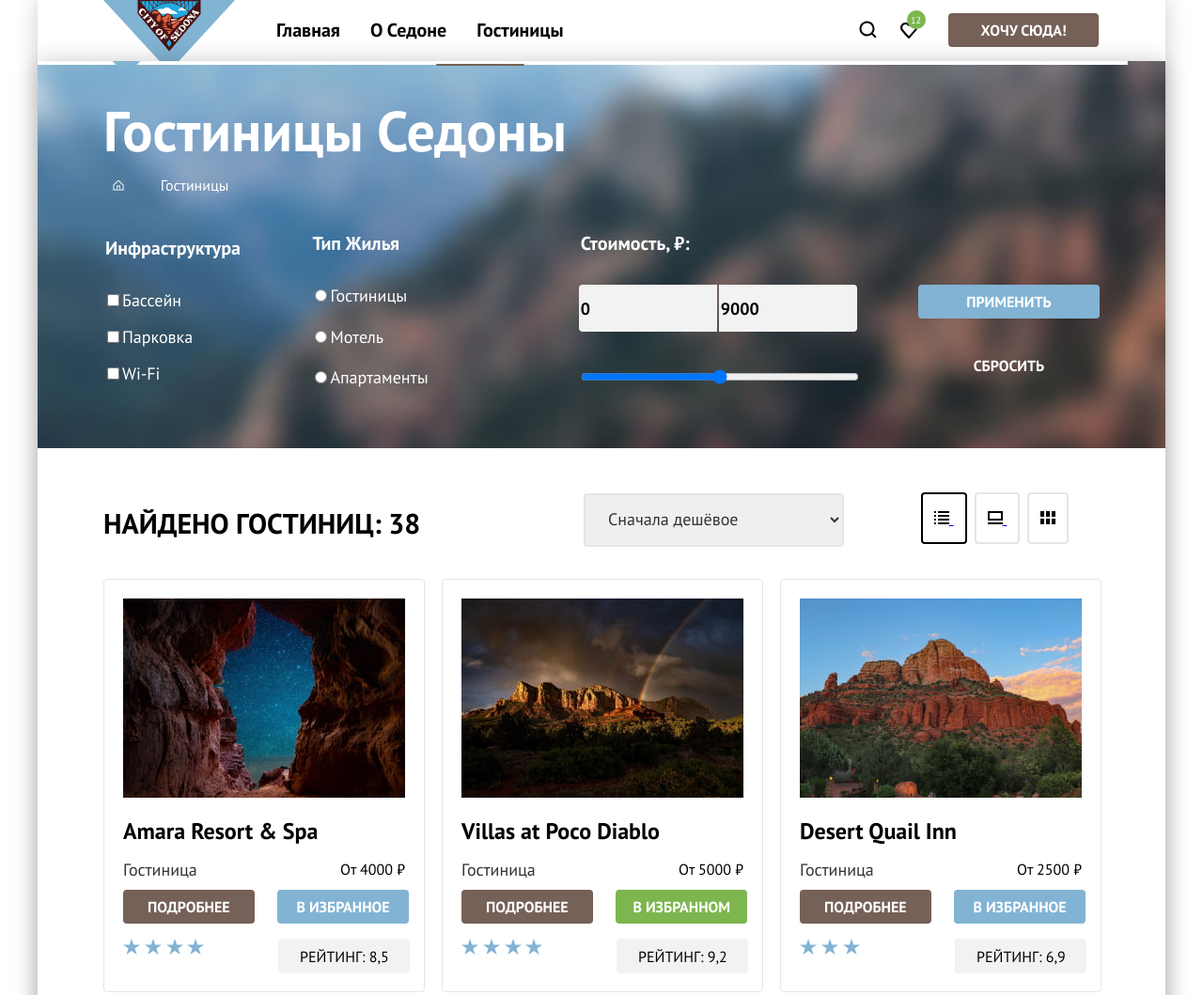
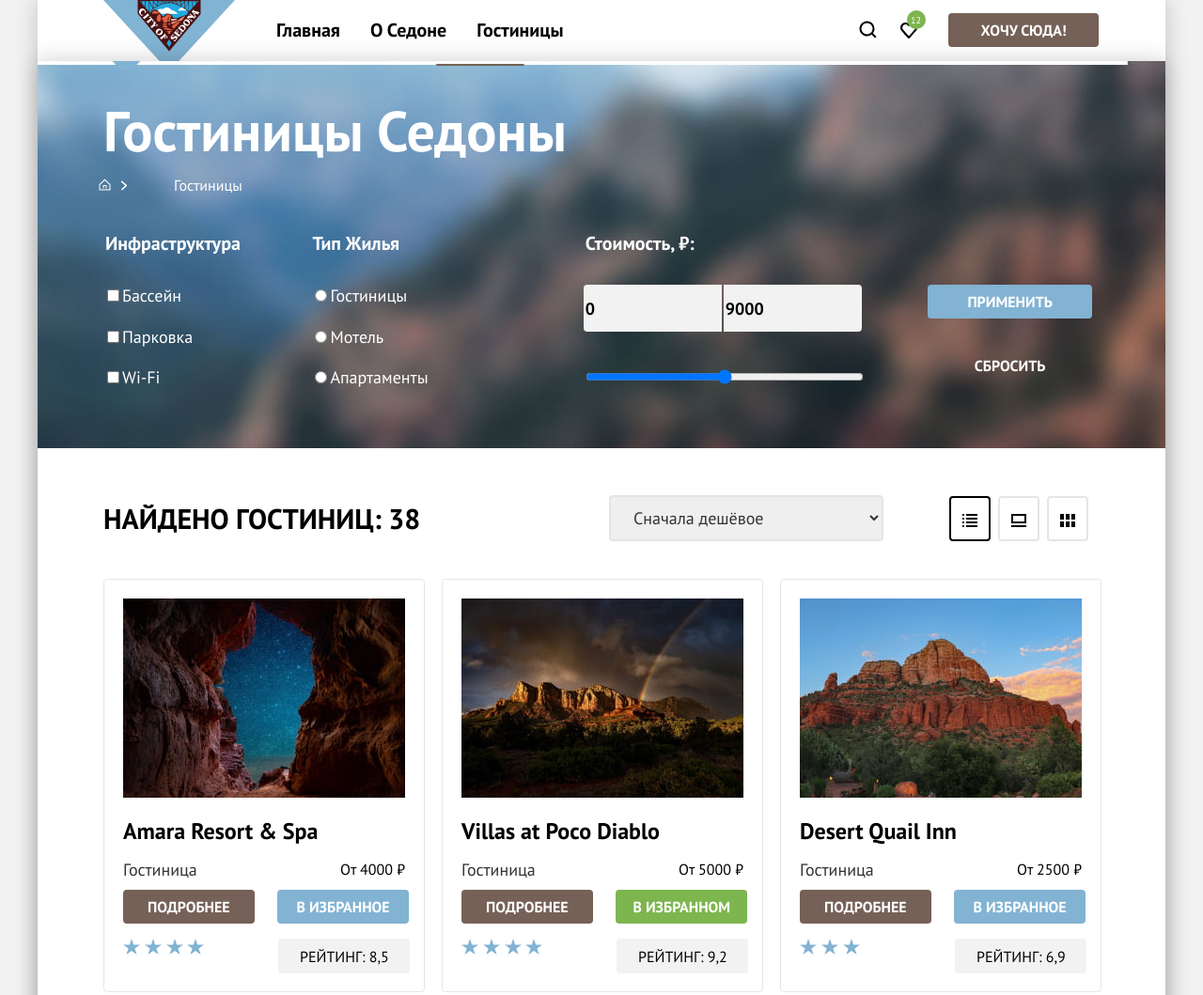
Before and after one commit to htmlacademy-htmlcss/1894105-sedona-35, a plain HTML site: page catalog.html in a window 1280 px wide. Shown: the top 1059 px of the page at 94% size. Drawn offline with Linux system fonts and the light colour scheme.

Commit message:
Правка кода

```diff
--- a/catalog.html
+++ b/catalog.html
@@ -64,8 +64,13 @@
       <!--Information-->
       <ul class="main-catalog-information">
         <li class="catalog-information-item">
-          <a class="catalog-information-link home" href="index.html ">
-            <img src="img-catalog/Vector-home.svg" alt="главная" width="12px" height="12px">
+          <a class="home " href="index.html ">
+            <svg aria-hidden="true" focusable="false" width="13" height="13" viewBox="0 0 13 13" fill="none" xmlns="http://www.w3.org/2000/svg"><path d="m6.5.5-6 5.8v6.2h12V6.3L6.5.5Zm5 11h-10V6.7l5-4.8 5 4.8v4.8Z" fill="#fff"/><path d="M4.5 10.5h1V8h2v2.5h1V7h-4v3.5Z" fill="#fff"/></svg>
+          </a>
+      </li>
+      <li>
+        <a class="Vector" href="index.html ">
+          <svg aria-hidden="true" focusable="false" width="8" height="11" viewBox="0 0 8 11" fill="none" xmlns="http://www.w3.org/2000/svg"><path d="M7 5 2.1.7C1.9.5 1.4.5 1 .7c-.3.3-.2.8 0 1l4.2 3.8-4 3.7c-.3.3-.3.8 0 1 0 .1.3.3.5.3l.5-.3L6.9 6c.4-.3.4-.8 0-1Z" fill="#fff"/></svg>
         </a>
       </li>
       <li class="catalog-information-item">
@@ -130,9 +135,9 @@
         <fieldset class="price price-1">
           <legend class="Infrastructure-title-cost">Стоимость, ₽:</legend>
 
-          <input class="min-price" type="number"  name="min-price" value="0" placeholder="от">
+          <input class="min-price" type="number"  name="min-price" value="0" id="mini" >
 
-          <input class="max-price" type="number"  name="max-price" value="9000"  placeholder="до">
+          <input class="max-price" type="number"  name="max-price" value="9000" id="many" >
 
 
           <input class="price-range" type="range">
@@ -141,8 +146,9 @@
         <button class="button-blue-catalog" type="submit">Применить</button>
         <button class="button-transparent" type="reset">Сбросить</button>
         </div>
+      </form>
       </section>
-      </form>
+
 
     <section class="block-3">
       <section class="block-4">
@@ -302,7 +308,7 @@
     <footer class="footer-list" data-test="footer">
       <div class="page-footer-container">
           <h2 class="visually-hidden">Контакты</h2>
-
+          <section class="net-contact">
             <ul class="contact-list">
               <li class= "footer-navigation">
                 <a href="https://vk.com/htmlacademy" class="nav vk" >
@@ -320,20 +326,17 @@
 
               <li class= "footer-navigation">
                 <a href="https://www.youtube.com/user/htmlacademyru" class="nav">
-                <svg aria-hidden="true" focusable="false" width="23" height="18" viewBox="0 0 23 18" fill="none" xmlns="http://www.w3.org/2000/svg"><path d="M19.1.5H3.68C1.81.5.5 2.1.5 3.9V14c0 1.9 1.31 3.5 3.17 3.5h15.66c1.64 0 3.17-1.6 3.17-3.4V3.9C22.28 2.1 20.97.5 19.1.5ZM8.17 13.04V4.96L15.5 9l-7.34 4.04Z" fill="#83B3D3"/></svg>
+                  <svg aria-hidden="true" focusable="false"  width="23" height="18" viewBox="0 0 23 18" fill="none" xmlns="http://www.w3.org/2000/svg"><path d="M19.1.5H3.68C1.81.5.5 2.1.5 3.9V14c0 1.9 1.31 3.5 3.17 3.5h15.66c1.64 0 3.17-1.6 3.17-3.4V3.9C22.28 2.1 20.97.5 19.1.5ZM8.17 13.04V4.96L15.5 9l-7.34 4.04Z" fill="#83B3D3"/></svg>
                   <span class="visually-hidden"> YouTube</span></a>
                 </a>
               </li>
             </ul>
-          <section>
+          </section>
           <a class="contacts-phone" href="tel:+7 (812) 812-12-12">+7 (812) 812-12-12</a>
-          </section>
 
-          <section>
           <a href="https://htmlacademy.ru/">
             <img src="img/HTML Academy.svg" width="114.9px" height="32.9px" class="footer-logo-academy" alt="Логотип HTML-Академии">
           </a>
-          </section>
 
       </div>
     </footer>
--- a/style/style.css
+++ b/style/style.css
@@ -16,10 +16,20 @@
   }
 html{
   height: 100%;
-  box-sizing: border-box;
 }
+body {
+  display: flex;
+  flex-direction: column;
+  font-family: "PT Sans", sans-serif;
+  font-size: 18px;
+  line-height: 21px;
+  background-color: #f2f2f2;
+  width: 1200px;
+  margin: 0 auto;
+  min-height: 100%;
 
-.page-container{
+}
+.page-container {
   width: 1200px;
   background-color: #FFFFFF;
   flex-grow: 1;
@@ -28,21 +38,6 @@ html{
   margin-left: auto;
   margin-right: auto;
   filter: drop-shadow(0 0 0.75rem rgba(0, 0, 0, 0.2));
-  border: none;
-}
-body{
-  display: flex;
-  flex-direction: column;
-  min-height: 100%;
-  font-family:"PT Sans", sans-serif;
-  font-size: 18px;
-  line-height: 21px;
-  color: #333333;
-  background-color: #FFFFFF;
-  font-weight: 400;
-  font-style: normal;
-  width: 1200px;
-  margin: 0 auto;
 }
 .main-header{
   min-height: 64px;
@@ -429,6 +424,7 @@ body{
   flex-direction: row;
   justify-content: space-around;
   align-items: center;
+  background-color: #FFFFFF;
 }
 .page-footer-container{
   display: flex;
@@ -442,11 +438,14 @@ body{
 }
 .contact-list{
   display: flex;
+  margin: auto 0;
   list-style-type: none;
   align-self: stretch;
   width: 142px;
-  height: 40px;
-  margin-bottom: 5px;
+  height: 50px;
+  padding-left:0 ;
+  align-items: center;
+
 }
 .footer-navigation .nav{
   color: #000000;
@@ -461,6 +460,7 @@ body{
 }
 .contacts-phone{
   display: block;
+  margin: auto 0;
   color: #000000;
   width: 720px;
   height: 50px;
@@ -513,9 +513,10 @@ body{
   background-position: center;
   margin-bottom: 50px;
 }
-.home{
-  padding: 0.5px 0.5px 2.5px 0.5px;
-  margin-left:28.5 ;
+li{list-style-type: none;}
+.Vector{
+  margin-right: 10.8px;
+  list-style-type: none;
 }
 .catalog-header-title{
   font-weight: 700;
@@ -537,6 +538,7 @@ body{
 .catalog-information-link{
   font-size: 16px;
   color: #FFFFFF;
+  text-align: left;
 }
 .main-footer-2{
   width: 150.43px;
@@ -556,7 +558,7 @@ body{
 }
 .Infrastructure-section{
   display: flex;
-  margin-right:70px;
+  margin-right:140px;
 }
 .Infrastructure-title{
   font-weight: 700;
@@ -582,8 +584,8 @@ body{
   flex-direction: column;
   align-items: flex-start;
   justify-content: space-between;
-  width: 142px;
-  height: 40px;
+  min-height: 110px;
+  min-width: 110px;
   padding-top: 32px;
 }
 .Infrastructure-main-list{
@@ -628,7 +630,7 @@ body{
 }
 .block-3{
   display: flex;
-  margin: 0 ;
+  margin: auto 0;
   padding: 0 ;
   width: 1060px;
   height: 49px;
@@ -638,19 +640,16 @@ body{
 
 }
 .block-4{
-  margin-top: 50px;
-  width: 438px;
+  width: 338px;
   height: 36px;
-  margin-bottom:40px ;
 }
 .select-control{
-  margin-left: 100px;
+  margin-left: 200px;
   width:292px ;
-  min-height: 49px;
-  padding: 14px 20px;
-  margin-top: 50px;
+  height: 49px;
+  padding: 12px 20px;
+
   margin-right: 70px;
-  margin-bottom: 46.5px;
   border: 2px solid #E5E5E5;
   border-radius: 4px;
   font-family: 'PT Sans';
@@ -660,12 +659,10 @@ body{
   line-height: 21px;
 }
 .mini-menu{
-  width: 190px;
+  display: flex;
+  width: 160px;
   height: 48px;
-  margin-top: 67px;
-  padding: 14px 12px;
-  margin-bottom: 40px;
-
+  text-align: right
 }
 .button-item-black{
   padding: 14px 12px;
@@ -674,6 +671,7 @@ body{
   border: 2px solid #000000;
   border-radius: 4px;
   cursor: pointer;
+
 }
 .button-item{
   padding: 14px 12px;
@@ -734,9 +732,9 @@ body{
   padding-top:0;
   padding-bottom: 0;
   margin: 0;
-  margin-left: 65px;
   width: 288px;
   height: 160px;
+  margin-right: 70px;
 }
 .price-range{
   position: absolute;
@@ -769,7 +767,6 @@ body{
   border: none;
   height: 36px;
   text-align: center;
-  padding: 8px 50px;
   margin-top: 56px;
   margin-bottom: 32px;
   cursor: pointer;
```
Also changed, not shown: index.html (+2 -2 lines). Lines whose indentation alone changed are shown as unchanged.
